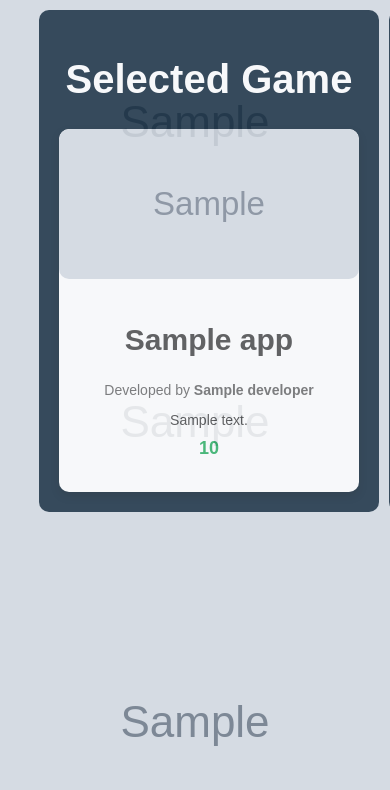
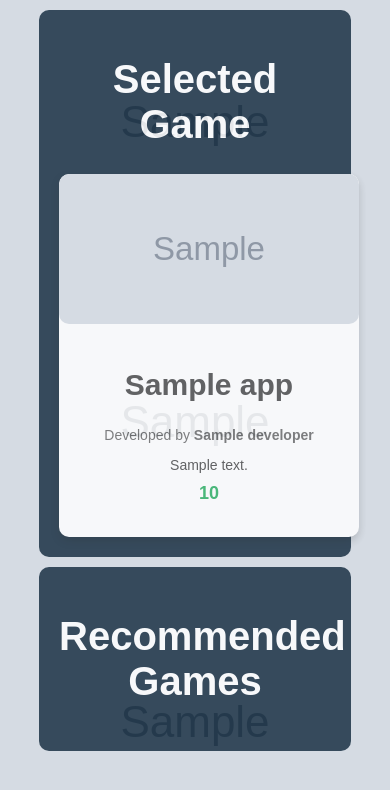
Before and after one commit to ultimo2002/playdate, a FastAPI app: template code/templates/game_output.html in a window 390 px wide; the page is wider, and only the part inside the window is pictured. Shown: the top 790 px of that part. Run offline with FastAPI, Linux system fonts and the light colour scheme; the template is opened without the code that fills it: most values are stand-ins (such as "Sample title", 1, 10 or a date in 2020); grey boxes marked "Sample" are stand-in pictures; parts of the project's set-up code (start-up, migrations or seed data) failed here and were passed over.

Commit message:
Update styles.css
Co-Authored-By: OpdeBrammert <117283572+OpdeBrammert@users.noreply.github.com>

```diff
--- a/code/static/styles.css
+++ b/code/static/styles.css
@@ -16,6 +16,10 @@ body {
 .container {
     display: flex;
     gap: 10px;
+
+    @media (max-width: 768px) {
+        flex-direction: column;
+    }
 }
 
 .columnl {
```
